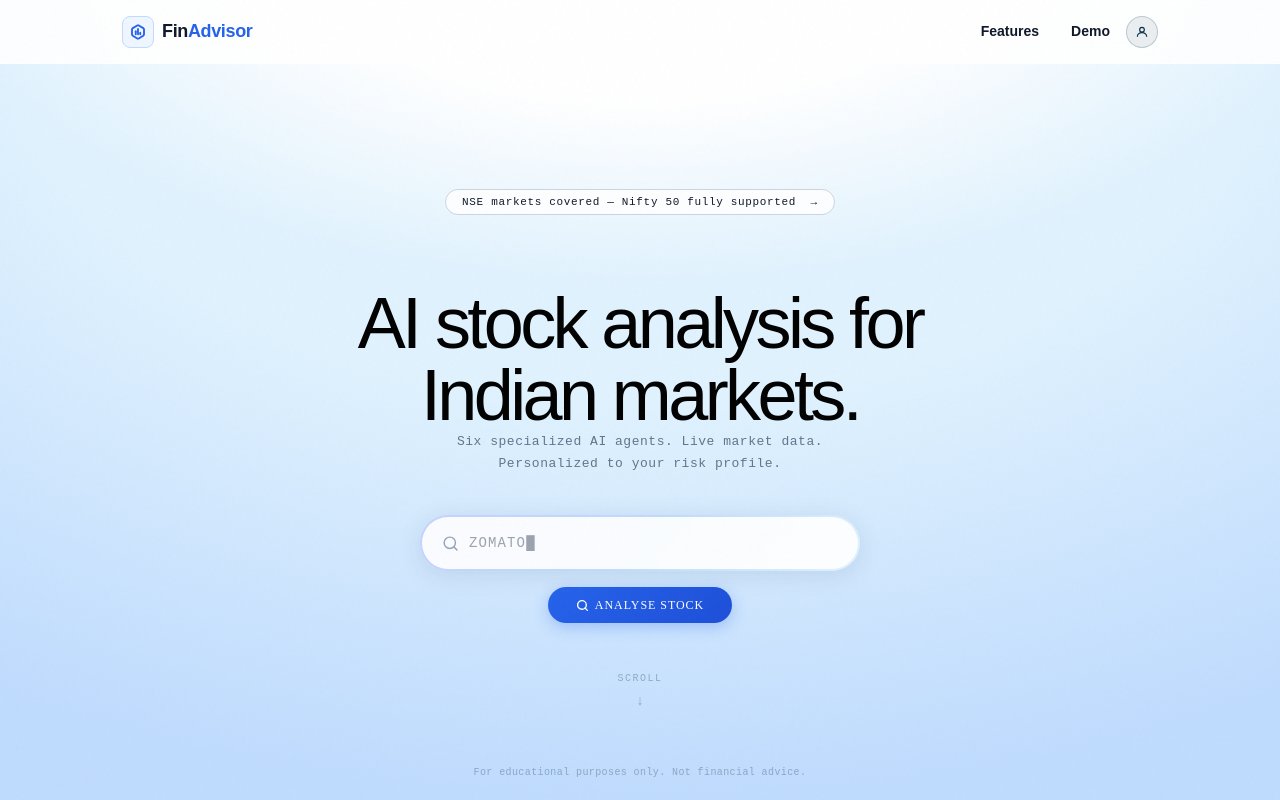
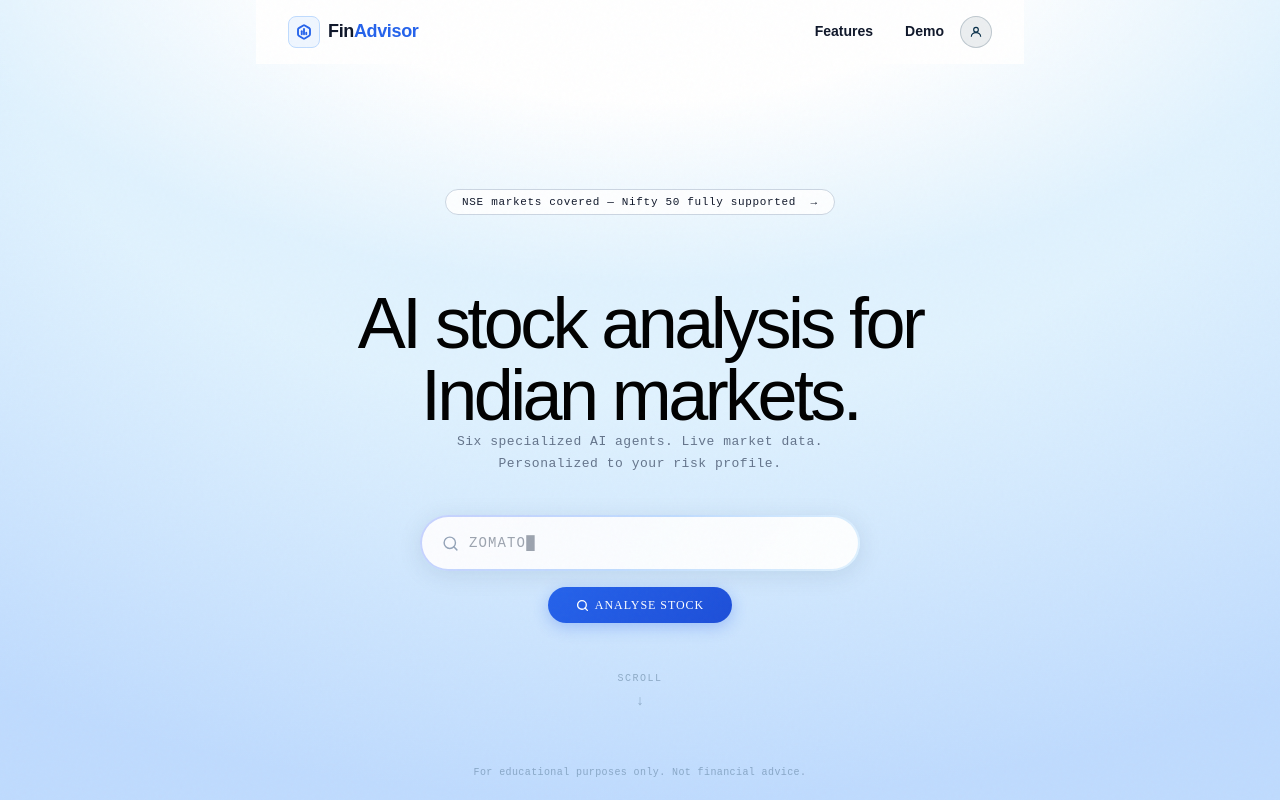
Before and after one commit to Sid-chou/Autonomous-MultiAgent-Financial-Advisor-System, a Next.js app in the folder frontend/: page / in a window 1280 px wide. Shown: the top 800 px of the page. Built offline with nearby package versions, Linux system fonts and the light colour scheme.

Commit message:
navbar changes

```diff
--- a/frontend/src/components/layout/Navbar.tsx
+++ b/frontend/src/components/layout/Navbar.tsx
@@ -7,7 +7,7 @@ interface NavbarProps {
 
 export function Navbar({ onProfileClick, profileSet }: NavbarProps) {
   return (
-    <nav className="fixed top-0 left-0 right-0 z-50 h-[64px] flex items-center justify-center backdrop -blur-2xl bg-white/90 border-b border-white/60"
+    <nav className="fixed top-0 left-0 right-0 z-50 h-[64px] flex items-center justify-center max-w-3xl mx-auto backdrop -blur-2xl bg-white/90 border-b border-white/100"
       style={{ fontFamily: '"Plus Jakarta Sans", sans-serif' }}>
 
       {/* Centered container — matches Finta's contained width */}
```
